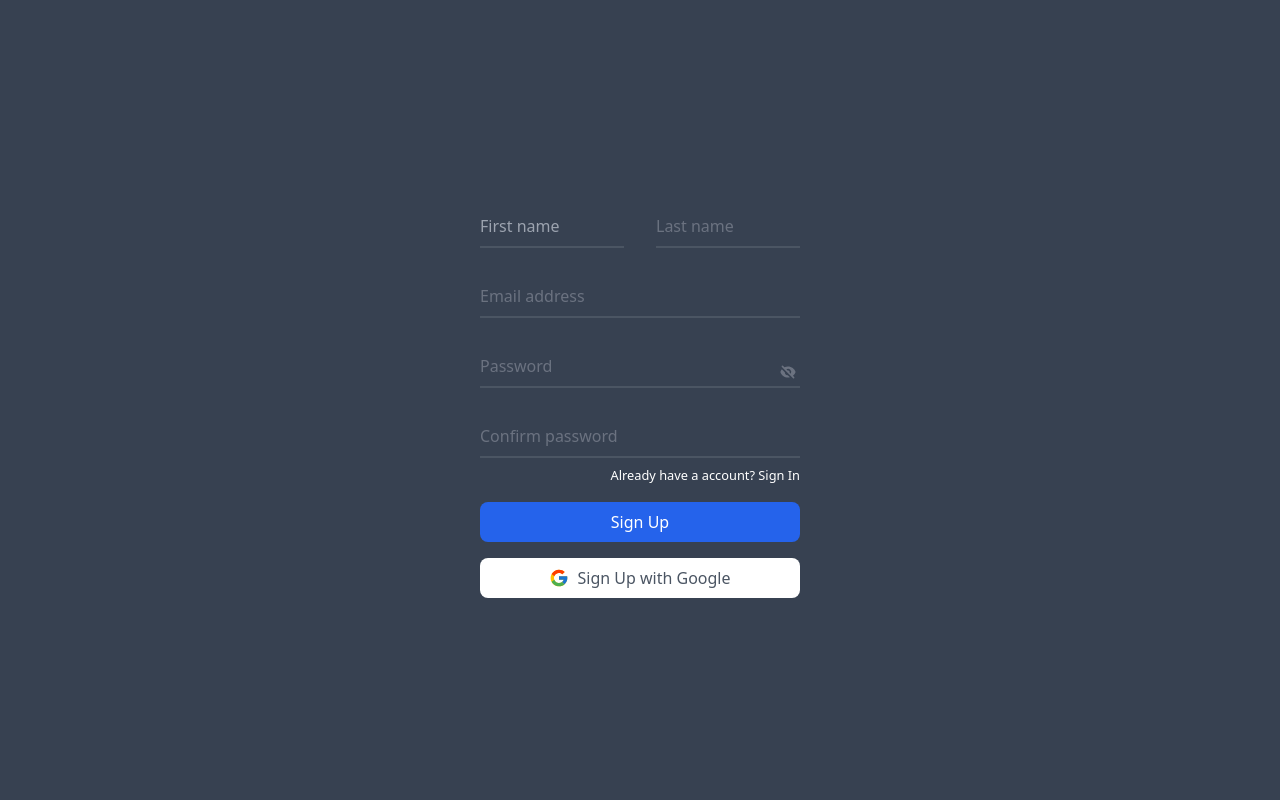
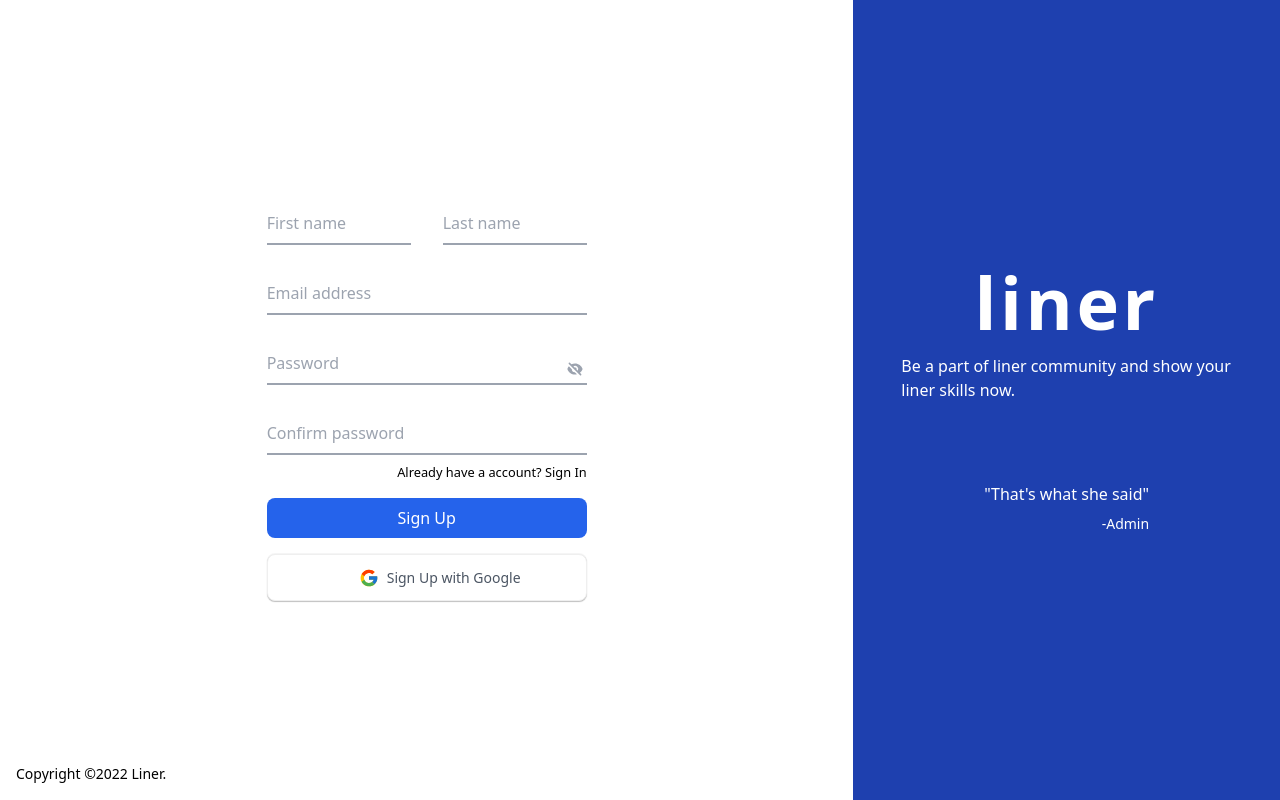
Before and after one commit to the-shyguy/liners, a React (Create React App) app in the folder client/: page /auth in a window 1280 px wide. Both pictures are taken after a click on the element "Sign Up". Built offline with nearby package versions, Linux system fonts and the light colour scheme; no server answers.

Commit message:
Auth UI updated

```diff
--- a/client/src/App.js
+++ b/client/src/App.js
@@ -12,7 +12,7 @@ function App() {
   }, [dispatch]);
 
   return (
-    <div className="bg-slate-700">
+    <div className="bg-white">
       <Navbar />
       <Home />
     </div>
--- a/client/src/components/Auth/index.js
+++ b/client/src/components/Auth/index.js
@@ -5,6 +5,7 @@ import GoogleIcon from "../icons/GoogleIcon";
 import { useDispatch } from "react-redux";
 import { useNavigate, useLocation } from "react-router-dom";
 import { signin, signup } from "../../store/actions/auth";
+import { stmt } from "../helper";
 
 const Auth = () => {
   const [isSignup, setIsSignup] = useState(false);
@@ -80,9 +81,12 @@ const Auth = () => {
   console.log(formData.confirmPassword);
 
   return (
-    <div className="w-full h-screen flex justify-center items-center bg-gray-700">
-      <div className="w-80">
-        <form className="w-full" onSubmit={handleSubmit}>
+    <div className="w-full h-screen flex flex-col-reverse md:flex-row justify-center items-center bg-white px-6 md:px-0">
+      <div className="w-full md:w-2/3">
+        <form
+          className="auth-from px-6 sm:px-0 sm:w-80 mx-auto"
+          onSubmit={handleSubmit}
+        >
           {isSignup && (
             <div className="grid grid-cols-2 gap-8">
               <div className="relative z-0 mb-6 w-full group">
@@ -90,7 +94,7 @@ const Auth = () => {
                   type="text"
                   name="firstName"
                   id="firstName"
-                  className="block py-2.5 px-0 w-full text-md bg-transparent border-0 border-b-2 appearance-none text-white border-gray-600 focus:outline-none focus:ring-0 focus:border-blue-600 peer"
+                  className="block py-2.5 px-0 w-full text-md bg-transparent border-0 border-b-2 appearance-none text-gray-700 border-gray-400 focus:outline-none focus:ring-0 focus:border-blue-600 peer"
                   placeholder=" "
                   required=""
                   onChange={handleChange}
@@ -107,14 +111,14 @@ const Auth = () => {
                   type="text"
                   name="lastName"
                   id="lastName"
-                  className="block py-2.5 px-0 w-full text-md bg-transparent border-0 border-b-2 appearance-none text-white border-gray-600 focus:outline-none focus:ring-0 focus:border-blue-600 peer"
+                  className="block py-2.5 px-0 w-full text-md bg-transparent border-0 border-b-2 appearance-none text-gray-700 border-gray-400 focus:outline-none focus:ring-0 focus:border-blue-600 peer"
                   placeholder=" "
                   required=""
                   onChange={handleChange}
                 />
                 <label
                   htmlFor="lastName"
-                  className="absolute text-md text-gray-500 dark:text-gray-400 duration-300 transform -translate-y-6 scale-75 top-3 -z-10 origin-[0] peer-focus:left-0 peer-focus:text-blue-600 peer-focus:dark:text-blue-500 peer-placeholder-shown:scale-100 peer-placeholder-shown:translate-y-0 peer-focus:scale-75 peer-focus:-translate-y-6"
+                  className="absolute text-md text-gray-400 duration-300 transform -translate-y-6 scale-75 top-3 -z-10 origin-[0] peer-focus:left-0 peer-focus:text-blue-600 peer-placeholder-shown:scale-100 peer-placeholder-shown:translate-y-0 peer-focus:scale-75 peer-focus:-translate-y-6"
                 >
                   Last name
                 </label>
@@ -125,13 +129,13 @@ const Auth = () => {
             <input
               type="email"
               name="email"
-              className="block py-2.5 px-0 w-full text-md bg-transparent border-0 border-b-2 appearance-none text-white border-gray-600 focus:outline-none focus:ring-0 focus:border-blue-600 peer"
+              className="block py-2.5 px-0 w-full text-md bg-transparent border-0 border-b-2 appearance-none text-gray-700 border-gray-400 focus:outline-none focus:ring-0 focus:border-blue-600 peer"
               placeholder=" "
               onChange={handleChange}
             />
             <label
               htmlFor="email"
-              className="absolute text-md text-gray-500 dark:text-gray-400 duration-300 transform -translate-y-6 scale-75 top-3 -z-10 origin-[0] peer-focus:left-0 peer-focus:text-blue-600 peer-focus:dark:text-blue-500 peer-placeholder-shown:scale-100 peer-placeholder-shown:translate-y-0 peer-focus:scale-75 peer-focus:-translate-y-6"
+              className="absolute text-md text-gray-400 duration-300 transform -translate-y-6 scale-75 top-3 -z-10 origin-[0] peer-focus:left-0 peer-focus:text-blue-600 peer-placeholder-shown:scale-100 peer-placeholder-shown:translate-y-0 peer-focus:scale-75 peer-focus:-translate-y-6"
             >
               Email address
             </label>
@@ -144,14 +148,14 @@ const Auth = () => {
             {showPassword ? (
               <button className="flex">
                 <EyeIcon
-                  className="h-4 absolute right-1 bottom-2 text-gray-500 z-10 cursor-pointer"
+                  className="h-4 absolute right-1 bottom-2 text-gray-400 z-10 cursor-pointer"
                   onClick={() => handleShowPassword()}
                 />
               </button>
             ) : (
               <button className="flex">
                 <EyeOffIcon
-                  className="h-4 absolute right-1 bottom-2 text-gray-500 z-10 cursor-pointer"
+                  className="h-4 absolute right-1 bottom-2 text-gray-400 z-10 cursor-pointer"
                   onClick={() => handleShowPassword()}
                 />
               </button>
@@ -160,13 +164,13 @@ const Auth = () => {
               type={`${showPassword ? "text" : "password"}`}
               name="password"
               id="password"
-              className="block py-2.5 px-0 w-full text-md bg-transparent border-0 border-b-2 appearance-none text-white border-gray-600 focus:outline-none focus:ring-0 focus:border-blue-600 peer"
+              className="block py-2.5 px-0 w-full text-md bg-transparent border-0 border-b-2 appearance-none text-gray-700 border-gray-400 focus:outline-none focus:ring-0 focus:border-blue-600 peer"
               placeholder=" "
               onChange={handleChange}
             />
             <label
               htmlFor="password"
-              className="absolute text-md text-gray-500 dark:text-gray-400 duration-300 transform -translate-y-6 scale-75 top-3 -z-10 origin-[0] peer-focus:left-0 peer-focus:text-blue-600 peer-focus:dark:text-blue-500 peer-placeholder-shown:scale-100 peer-placeholder-shown:translate-y-0 peer-focus:scale-75 peer-focus:-translate-y-6"
+              className="absolute text-md text-gray-400 duration-300 transform -translate-y-6 scale-75 top-3 -z-10 origin-[0] peer-focus:left-0 peer-focus:text-blue-600 peer-focus:dark:text-blue-500 peer-placeholder-shown:scale-100 peer-placeholder-shown:translate-y-0 peer-focus:scale-75 peer-focus:-translate-y-6"
             >
               Password
             </label>
@@ -177,13 +181,13 @@ const Auth = () => {
                 type="password"
                 name="confirmPassword"
                 id="confirmPassword"
-                className="block py-2.5 px-0 w-full text-md bg-transparent border-0 border-b-2 appearance-none text-white border-gray-600 focus:outline-none focus:ring-0 focus:border-blue-600 peer"
+                className="block py-2.5 px-0 w-full text-md bg-transparent border-0 border-b-2 appearance-none text-gray-700 border-gray-400 focus:outline-none focus:ring-0 focus:border-blue-600 peer"
                 placeholder=" "
                 onChange={handleChange}
               />
               <label
                 htmlFor="confirmPassword"
-                className="absolute text-md text-gray-500 dark:text-gray-400 duration-300 transform -translate-y-6 scale-75 top-3 -z-10 origin-[0] peer-focus:left-0 peer-focus:text-blue-600 peer-focus:dark:text-blue-500 peer-placeholder-shown:scale-100 peer-placeholder-shown:translate-y-0 peer-focus:scale-75 peer-focus:-translate-y-6"
+                className="absolute text-md text-gray-400 duration-300 transform -translate-y-6 scale-75 top-3 -z-10 origin-[0] peer-focus:left-0 peer-focus:text-blue-600 peer-focus:dark:text-blue-500 peer-placeholder-shown:scale-100 peer-placeholder-shown:translate-y-0 peer-focus:scale-75 peer-focus:-translate-y-6"
               >
                 Confirm password
               </label>
@@ -191,7 +195,7 @@ const Auth = () => {
           )}
           {isSignup ? (
             <div className="flex w-full justify-end">
-              <small className="block mb-4 text-white">
+              <small className="block mb-4 text-black">
                 Already have a account?{" "}
                 <span
                   className="hover:underline cursor-pointer"
@@ -203,7 +207,7 @@ const Auth = () => {
             </div>
           ) : (
             <div className="flex w-full justify-end">
-              <small className="block mb-4 text-white">
+              <small className="block mb-4 text-black">
                 Create an account?{" "}
                 <span
                   className="hover:underline cursor-pointer"
@@ -221,12 +225,11 @@ const Auth = () => {
           >
             {isSignup ? "Sign Up" : "Sign In"}
           </button>
-        </form>
           <GoogleLogin
             clientId={process.env.REACT_APP_CLIENT_ID}
             render={(renderProps) => (
               <button
-              className="w-full bg-white py-2 rounded-lg font-medium text-gray-600 flex justify-center items-center gap-2 hover:bg-gray-200 transition-all"
+                className="google-btn w-full bg-white py-2 rounded-lg font-medium text-gray-600 flex justify-center items-center gap-2 transition-all"
                 onClick={renderProps.onClick}
                 disabled={renderProps.disabled}
               >
@@ -237,7 +240,31 @@ const Auth = () => {
             onFailure={googleFailure}
             cookiePolicy="single_host_origin"
           />
+        </form>
+
         <p className=" text-red-500">{}</p>
+      </div>
+      <div className=" md:hidden">
+        <div className="text-6xl font-semibold tracking-wider text-blue-700 mb-20">
+          liner
+        </div>
+      </div>
+      <div className="w-1/3 h-full flex-col justify-center items-center auth-bg hidden md:flex bg-blue-800 md:px-8 lg:px-12">
+        <div className=" text-white md:text-5xl lg:text-7xl font-semibold tracking-wider mb-4">
+          liner
+        </div>
+        <p className="text-white mb-20">
+          {isSignup
+            ? "Be a part of liner community and show your liner skills now."
+            : "Glad to see you back to the community."}
+        </p>
+        <div className="text-white flex flex-col">
+          <p className="mb-2">"{"That's what she said"}"</p>
+          <p className="text-sm self-end">-Admin</p>
+        </div>
+      </div>
+      <div className=" absolute bottom-0 md:left-0 text-sm mb-4 ml-4">
+        {stmt()}
       </div>
     </div>
   );
--- /dev/null
+++ b/client/src/components/helper/index.js
@@ -0,0 +1,6 @@
+export const stmt = () => {
+  const date = new Date().getFullYear();
+  const line = `Copyright ©${date} Liner.`;
+
+  return line;
+};
--- a/client/src/index.css
+++ b/client/src/index.css
@@ -1,3 +1,30 @@
 @tailwind base;
 @tailwind components;
 @tailwind utilities;
+
+.google-btn {
+  box-shadow: rgba(0, 0, 0, 0.18) 0px 2px 4px;
+}
+
+.google-btn {
+  transition: background-color 0.3s, box-shadow 0.3s;
+  padding: 12px 16px 12px 42px;
+  border: 1px solid rgb(239, 239, 239);
+  box-shadow: 0 -1px 0 rgba(0, 0, 0, 0.04), 0 1px 1px rgba(0, 0, 0, 0.25);
+  font-size: 14px;
+  font-weight: 500;
+  background-color: white;
+  background-repeat: no-repeat;
+  background-position: 12px 11px;
+}
+.google-btn:hover {
+  box-shadow: 0 -1px 0 rgba(0, 0, 0, 0.04), 0 2px 4px rgba(0, 0, 0, 0.25);
+}
+.google-btn:active {
+  background-color: #eeeeee;
+}
+.google-btn:focus {
+  outline: none;
+  box-shadow: 0 -1px 0 rgba(0, 0, 0, 0.04), 0 2px 4px rgba(0, 0, 0, 0.25),
+    0 0 0 3px #c8dafc;
+}
```
Lines whose indentation alone changed are shown as unchanged.
